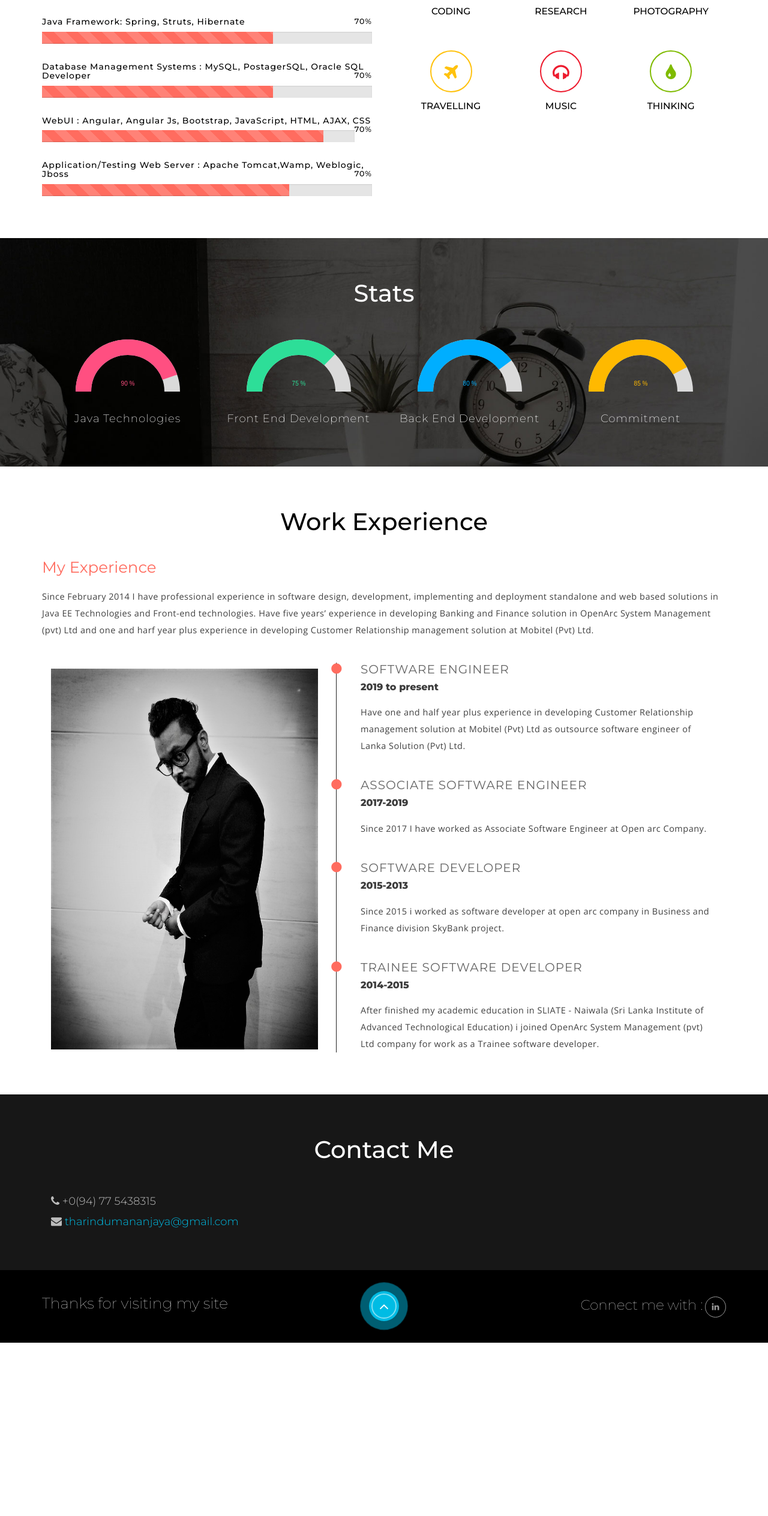
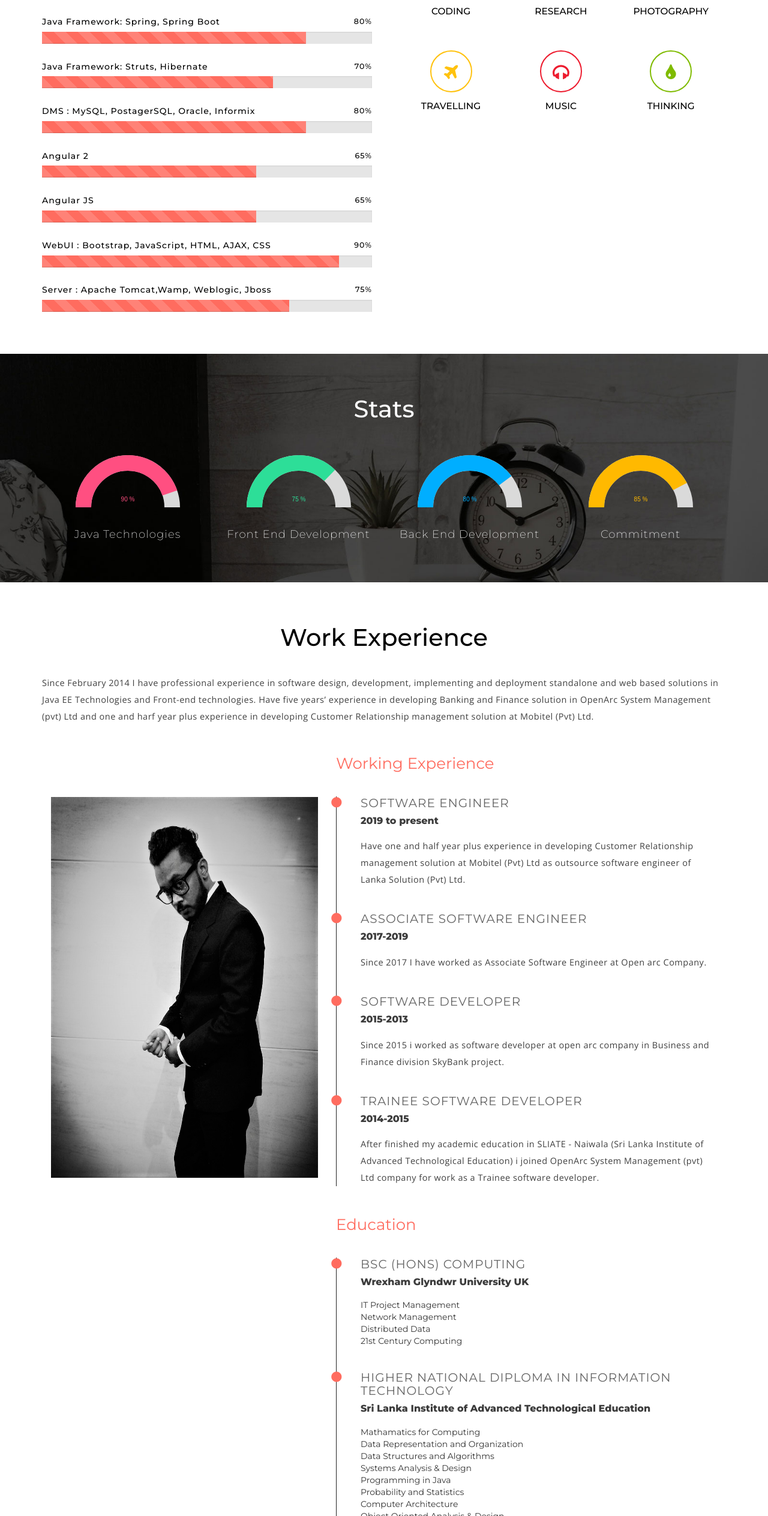
Before and after one commit to tharindutmg/mywebsite, a plain HTML site: page index.html in a window 1280 px wide. Shown: the part 2112-4640 px from the top of the page at 60% size. Before the commit the page ends 4351 px from the top, so only its background shows below. Drawn offline with nearby package versions, Linux system fonts and the light colour scheme.

Commit message:
new update

```diff
--- a/index.html
+++ b/index.html
@@ -319,22 +319,37 @@ Smartphone Compatible web template, free webdesigns for Nokia, Samsung, LG, Sony
 								<div class="progress-bar progress-bar-striped active" style="width: 80%">
 								</div>
 							</div>
-							<h6>Java Framework: Spring, Struts, Hibernate <span> 70% </span></h6>
+							<h6>Java Framework: Spring, Spring boot <span> 80% </span></h6>
+							<div class="progress  w3-agile">
+								<div class="progress-bar progress-bar-striped active" style="width: 80%">
+								</div>
+							</div>
+							<h6>Java Framework: Struts, Hibernate <span> 70% </span></h6>
 							<div class="progress  w3-agile">
 								<div class="progress-bar progress-bar-striped active" style="width: 70%">
 								</div>
 							</div>
-							<h6>Database Management Systems : MySQL, PostagerSQL, Oracle SQL Developer <span> 70% </span></h6>
+							<h6>DMS : MySQL, PostagerSQL, Oracle, Informix <span> 80% </span></h6>
 							<div class="progress  w3-agile">
-								<div class="progress-bar progress-bar-striped active" style="width: 70%">
+								<div class="progress-bar progress-bar-striped active" style="width: 80%">
 								</div>
 							</div>
-							<h6>WebUI : Angular, Angular js, Bootstrap, JavaScript, HTML, AJAX, CSS <span>70% </span></h6>
+							<h6>Angular 2 <span>65% </span></h6>
+							<div class="progress  w3-agile">
+								<div class="progress-bar progress-bar-striped active" style="width: 65%">
+								</div>
+							</div>
+							<h6>Angular JS <span>65% </span></h6>
+							<div class="progress  w3-agile">
+								<div class="progress-bar progress-bar-striped active" style="width: 65%">
+								</div>
+							</div>
+							<h6>WebUI : Bootstrap, JavaScript, HTML, AJAX, CSS <span>90% </span></h6>
 							<div class="progress  w3-agile">
 								<div class="progress-bar progress-bar-striped active" style="width: 90%">
 								</div>
 							</div>
-							<h6>Application/Testing web Server : Apache Tomcat,Wamp, Weblogic, Jboss <span> 70% </span></h6>
+							<h6>Server : Apache Tomcat,Wamp, Weblogic, Jboss <span> 75% </span></h6>
 							<div class="progress  w3-agile prgs-w3agile-last">
 								<div class="progress-bar progress-bar-striped active" style="width: 75%">
 								</div>
@@ -485,7 +500,7 @@ Smartphone Compatible web template, free webdesigns for Nokia, Samsung, LG, Sony
 	<div class="container">
 		<h3 class="text-center">Work Experience</h3>
 	<div class="exp_right">
-		<h3>My Experience</h3>
+		<!-- <h3>My Experience</h3> -->
 			<p>Since February  2014 I  have professional  experience  in  software  design,
 				development, implementing and deployment standalone and web based solutions in Java EE
 				Technologies and Front-end technologies. Have five years’ experience in  developing Banking  and  Finance
@@ -493,8 +508,15 @@ Smartphone Compatible web template, free webdesigns for Nokia, Samsung, LG, Sony
 				Relationship management solution at Mobitel (Pvt) Ltd.</p>
 	</div>
 		<div class="col-md-5 exp_left">
-			<div style="height: 50px;"></div>
+			<div style="height: 120px;">
+				<!-- this is for space -->
+			</div>
+			<div>
+				<!-- <h3 >Working Experience</h3> -->
+			</div>
+
 			<img src="images/tharindu1.jpg" alt="" />
+
 		</div>
 		<div class="col-md-7 exp_right">
 			<!-- <h3>My Experience</h3>
@@ -502,6 +524,12 @@ Smartphone Compatible web template, free webdesigns for Nokia, Samsung, LG, Sony
 				development, implementing and deployment standalone and web based solutions in Java EE
 				Technologies.Have four years’ experience in  developing Banking  and  Finance
 				solution,  as  Software developer in OpenArc System Management (pvt) Ltd.</p> -->
+				<div style="height: 50px;">
+					<!-- this is for space -->
+				</div>
+				<div>
+					<h3 >Working Experience</h3>
+				</div>
 				<div class="exp_grids">
 					<div class="exp_grid1">
 						<h4>Software Engineer </h4>
@@ -526,6 +554,49 @@ Smartphone Compatible web template, free webdesigns for Nokia, Samsung, LG, Sony
 						<h5>2014-2015</h5>
 						<p>After finished my academic education in SLIATE - Naiwala (Sri Lanka Institute of Advanced Technological Education)
 						i joined OpenArc System Management (pvt) Ltd company for work as a Trainee software developer.</p>
+						<span class="fa fa-circle"></span>
+					</div>
+				</div>
+				<div style="height: 50px;">
+					<!-- this is for space -->
+				</div>
+				<div>
+					<h3>Education</h3>
+				</div>
+				<div class="exp_grids">
+					<div class="exp_grid1">
+						<h4>BSc (Hons) Computing </h4>
+						<h5>Wrexham Glyndwr University UK</h5>
+						<p>
+							<ul>
+								<li>IT Project Management</li>
+								<li>Network Management</li>
+								<li>Distributed Data</li>
+								<li>21st Century Computing</li>
+							  </ul>
+						</p>
+						<span class="fa fa-circle"></span>
+					</div>
+					<div class="exp_grid1">
+						<h4>Higher National Diploma in information Technology</h4>
+						<h5>Sri Lanka Institute of Advanced Technological Education</h5>
+						<p>
+							<ul>
+								<li>Mathamatics for Computing</li>
+								<li>Data Representation and Organization</li>
+								<li>Data Structures and Algorithms</li>
+								<li>Systems Analysis & Design</li>
+								<li>Programming in Java</li>
+								<li>Probability and Statistics</li>
+								<li>Computer Architecture</li>
+								<li>Object Oriented Analysis & Design</li>
+								<li>User Interface Design</li>
+								<li>Project Management</li>
+								<li>Rapid Software Development</li>
+								<li>Computer Networks</li>
+								<li>Graduation Project</li>
+							  </ul>
+						</p>
 						<span class="fa fa-circle"></span>
 					</div>
 				</div>
```
Lines whose indentation alone changed are shown as unchanged.
